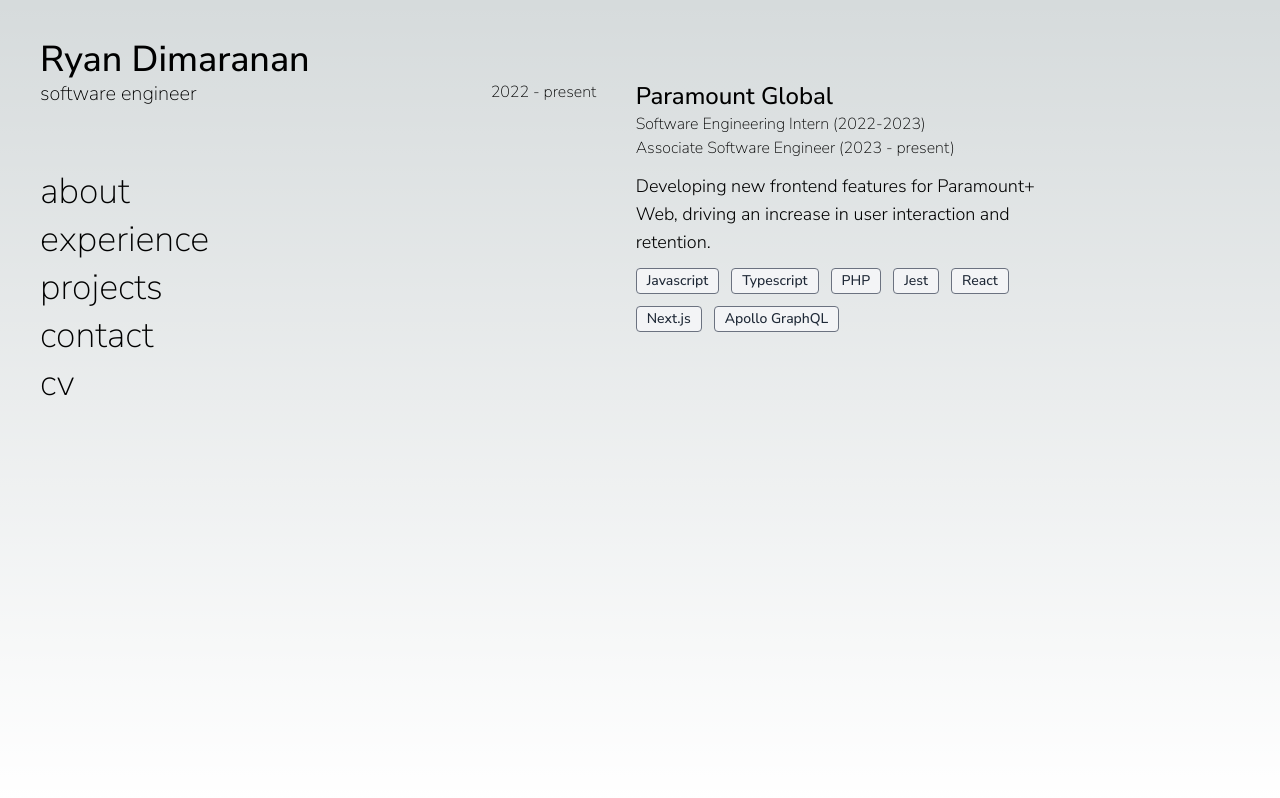
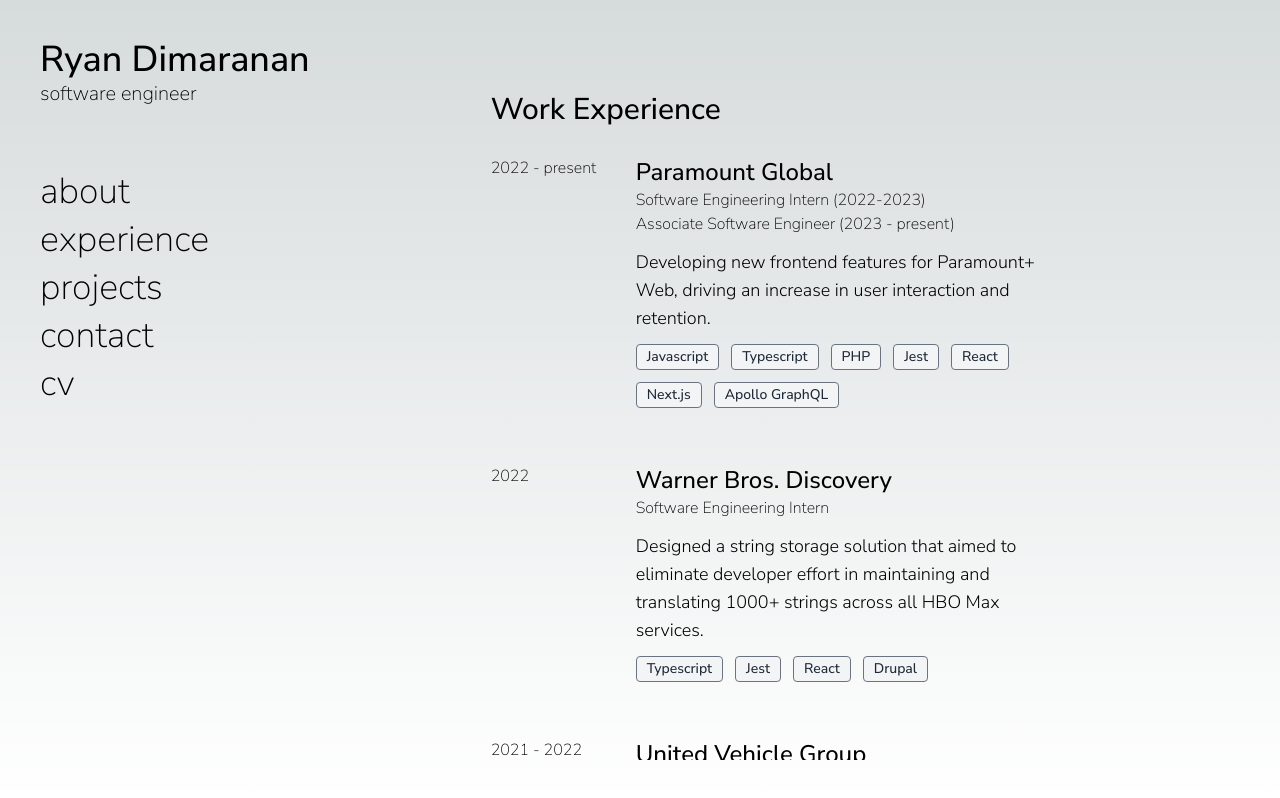
Before and after one commit to ryannd/ryannd.github.io, a Next.js app: page /experience in a window 1280 px wide. Built offline with nearby package versions, Linux system fonts and the light colour scheme.

Commit message:
:sparkles: (experience) add school to experience page

```diff
--- a/components/experience/experience_card.tsx
+++ b/components/experience/experience_card.tsx
@@ -11,7 +11,7 @@
 
 export default function ExperienceCard({ experience }: { experience: Experience }) {
     return <>
-         <div>
+        <div>
             <p className={`${textFont.className}`}>{experience.years}</p>
         </div>
         <div className="col-span-4 lg:col-span-3">
@@ -30,5 +30,7 @@
                 }
             </div>
         </div>
+        <div className="hidden lg:block"></div>
+        <div className="col-span-5 my-3"></div>
     </>
 }
--- /dev/null
+++ b/components/experience/school_card.tsx
@@ -0,0 +1,33 @@
+import { subtitleFont, textFont, titleFont } from "../../globals/fonts";
+
+interface School {
+    school: string;
+    years: string;
+    degree: string;
+    honors: string[];
+    courses: string[];
+}
+
+export default function SchoolCard({ school } : { school: School }) {
+    return <>
+         <div>
+            <p className={`${textFont.className}`}>{school.years}</p>
+        </div>
+        <div className="col-span-4 lg:col-span-3">
+            <h1 className={`${titleFont.className} text-2xl`}>{school.school}</h1>
+            <h1 className={`${subtitleFont.className} text-xl`}>{school.degree}</h1>
+            {
+                school.honors.map((title) => {
+                    return <p className={`${textFont.className}`} key={title}>{title}</p>
+                })
+            }
+            <p className={`${titleFont.className} text-xl mt-4`}>Relevant Coursework</p>
+            {
+                school.courses.map((course) => {
+                    return <p className={`${textFont.className}`} key={course}>- {course}</p>
+                })
+            }
+        </div>
+        <div className="hidden lg:block"></div>
+    </>
+}
--- a/components/layout.tsx
+++ b/components/layout.tsx
@@ -11,12 +11,12 @@
     }
 
     return <>
-      <main className="p-10 w-screen h-screen">
+      <main className="p-10 w-screen h-screen overflow-hidden">
         <div className="lg:grid lg:grid-cols-3 h-full gap-8">
-          <div className="w-full flex flex-col gap-16">
+          <div className="w-full flex flex-col gap-16 sticky">
             <Menu onMenuClick={onMenuClick} />
           </div>
-          <div className="w-full col-span-2 pt-16 lg:p-0">
+          <div className="w-full col-span-2 pt-16 lg:p-0 overflow-scroll [&::-webkit-scrollbar]:hidden [-ms-overflow-style:none] [scrollbar-width:none]">
               {!isMenuOpen && children}
               {isMenuOpen && <MobileMenu />}
           </div>
--- a/components/project_card.tsx
+++ b/components/project_card.tsx
@@ -15,7 +15,7 @@
         <div className="">
             <div className="relative group">
                 <a href={project.link} target="_blank" className="absolute inset-0 z-10 bg-black text-4xl text-center flex items-center justify-center opacity-0 hover:opacity-100 bg-opacity-40 duration-300">
-                    <h1 className={`${titleFont.className} gap-4`} >Github <FaExternalLinkAlt /></h1>
+                    <h1 className={`${titleFont.className} flex gap-4`} >Github <FaExternalLinkAlt /></h1>
                 </a>
                 <Image
                     src={project.cover}
--- a/data/experience.json
+++ b/data/experience.json
@@ -1,5 +1,5 @@
 {
-    "data": [
+    "work": [
         {
             "company": "Paramount Global",
             "years": "2022 - present",
@@ -17,6 +17,63 @@
                 "Next.js",
                 "Apollo GraphQL"
             ]
+        },
+        {
+            "company": "Warner Bros. Discovery",
+            "years": "2022",
+            "titles": [
+                "Software Engineering Intern"
+            ],
+            "description": "Designed a string storage solution that aimed to eliminate developer effort in maintaining and translating 1000+ strings across all HBO Max services.",
+            "tech_stack": [
+                "Typescript",
+                "Jest",
+                "React",
+                "Drupal"
+            ]
+        },
+        {
+            "company": "United Vehicle Group",
+            "years": "2021 - 2022",
+            "titles": [
+                "Software Engineering Intern"
+            ],
+            "description": "Built and maintained a remote car-sharing platform that services 200+ customers per week and a fleet of 100+ vehicles in 10 cities around the United States",
+            "tech_stack": [
+                "Typescript",
+                "React",
+                "GatsbyJS",
+                "Nest.js",
+                "Next.js",
+                "PHP",
+                "Laravel"
+            ]
+        }
+    ],
+    "school": [
+        {
+            "school": "The University of Texas at Austin",
+            "years": "2023 - present",
+            "degree": "MS in Computer Science",
+            "honors": [],
+            "courses": [
+                "Natural Language Processing",
+                "Android Programming",
+                "Advanced Linear Algebra"
+            ]
+        },
+        {
+            "school": "The University of Texas at Dallas",
+            "years": "2019 - 2022",
+            "degree": "BS in Computer Science",
+            "honors": [
+                "Collegium V Honors",
+                "Magna Cum Laude"
+            ],
+            "courses": [
+                "Design and Analysis of Computer Algorithms (Graduate)",
+                "Machine Learning (Graduate)"
+            ]
         }
     ]
 }
--- a/pages/experience.tsx
+++ b/pages/experience.tsx
@@ -1,16 +1,29 @@
 import ExperienceCard from "../components/experience/experience_card";
+import SchoolCard from "../components/experience/school_card";
 import Layout from "../components/layout";
 import ExperienceData from '../data/experience.json'
+import { titleFont } from "../globals/fonts";
 
 export default function Experience() {
     return <>
         <Layout>
-            <div className="grid grid-cols-5 gap-4 lg:p-10">
+            <div className="grid grid-cols-5 gap-4 lg:p-10 mb-10 lg:mb-0">
+                <div className="col-span-5 my-3">
+                    <h1 className={`${titleFont.className} text-3xl`}>Work Experience</h1>
+                </div>
                {
-                    ExperienceData.data.map((exp) => {
+                    ExperienceData.work.map((exp) => {
                         return <ExperienceCard experience={exp} key={exp.company} />
                     })
                }
+                <div className="col-span-5 my-3">
+                    <h1 className={`${titleFont.className} text-3xl`}>Education</h1>
+                </div>
+                {
+                    ExperienceData.school.map((school) => {
+                        return <SchoolCard school={school} key={school.school}/>
+                    })
+                }
             </div>
         </Layout>
     </>
```
